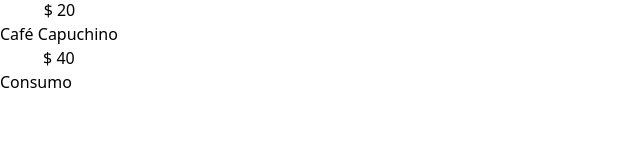
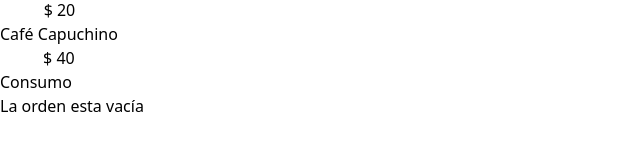
Before and after one commit to evenegas06/tip_calculator, a React (Vite) app: page / in a window 1280 px wide. Shown: the part 554-704 px from the top of the page, without its empty margins (0-640 px from the left). Built offline with nearby package versions, Linux system fonts and the light colour scheme.

Commit message:
show order items

```diff
--- a/src/App.tsx
+++ b/src/App.tsx
@@ -1,10 +1,11 @@
 import MenuItem from "./components/MenuItem";
+import OrderContent from "./components/OrderContent";
 import { menuItems } from "./data/db";
 import { useOrder } from "./hooks/useOrder";
 
 function App() {
 
-  const { addItem } = useOrder();
+  const { order, addItem } = useOrder();
 
   return (
     <>
@@ -14,8 +15,8 @@
         </h1>
       </header>
 
-      <main className="grid py-20 mx-auto max-w-7xl md:grid-cols-2">
-        <section className="p-5">
+      <main className="grid py-20 mx-auto space-x-5 max-w-7xl md:grid-cols-2">
+        <section className="p-5 border rounded-lg shadow-lg">
           <h2 className="text-4xl font-black">Menú</h2>
 
           <ul className="mt-10 space-y-3">
@@ -29,12 +30,12 @@
           </ul>
         </section>
 
-        <aside>
-          <h2>Consumo</h2>
-        </aside>
+        <section className="p-5 space-y-10 border border-dashed rounded-lg shadow-lg border-slate-400">
+          <OrderContent order={order} />
+        </section>
       </main>
     </>
   )
 }
 
-export default App
+export default App;
--- a/src/components/MenuItem.tsx
+++ b/src/components/MenuItem.tsx
@@ -20,4 +20,4 @@
         </li>
     )
 }
-export default MenuItem
+export default MenuItem;
--- /dev/null
+++ b/src/components/OrderContent.tsx
@@ -0,0 +1,48 @@
+import { formatCurrency } from "../helpers/indes";
+import { OrderItem } from "../types";
+
+type OrderContentProps = {
+    order: OrderItem[];
+};
+
+const OrderContent = ({ order }: OrderContentProps) => {
+    return (
+        <div>
+            <h2 className="text-4xl font-black">Consumo</h2>
+
+            <article className="mt-10 space-y-3">
+                {order.length === 0 ? (
+                    <p className="text-center">La orden esta vacía</p>
+                ) : (
+                    order.map((item) => (
+                        <div
+                            key={item.id}
+                            className="flex items-center justify-between py-5 border-gray-200 border-y"
+                        >
+                            <div>
+                                <p className="text-lg">
+                                    {`${item.name} - ${formatCurrency(item.price)}`}
+                                </p>
+
+                                <p className="flex items-center justify-between font-black">
+                                    <span>
+                                        Cantidad: {item.quantity}
+                                    </span>
+
+                                    <span>
+                                        Subtotal: {formatCurrency(item.price * item.quantity)}
+                                    </span>
+                                </p>
+                            </div>
+
+                            <button className="font-black text-white bg-red-600 rounded-full size-8">
+                                X
+                            </button>
+                        </div>
+                    ))
+                )}
+            </article>
+        </div>
+    )
+}
+export default OrderContent;
--- /dev/null
+++ b/src/helpers/indes.ts
@@ -0,0 +1,8 @@
+export function formatCurrency(value: number) {
+	const format = new Intl.NumberFormat('es-MX', {
+		style: 'currency',
+		currency: 'MXN',
+	}).format(value);
+
+	return format;
+}
--- a/src/hooks/useOrder.ts
+++ b/src/hooks/useOrder.ts
@@ -8,30 +8,27 @@
 	 *  Add an item to the order.
 	 */
 	const addItem = (item: MenuItem) => {
-		// const new_item = structuredClone(item);
-		// new_item.quantity = 1;
-
 		const item_exists = order.find((order_item) => order_item.id === item.id);
 
 		if (item_exists) {
 			const update_order = order.map((order_item) => {
 				if (order_item.id === item.id) {
-					order_item.quantity += 1;
+					return { ...order_item, quantity: order_item.quantity + 1 };
 				}
+
 				return order_item;
 			});
 
 			setOrder(update_order);
 			return;
-		} else {
-			const new_item = { ...item, quantity: 1 };
-			setOrder([...order, new_item]);
 		}
+
+		const new_item = { ...item, quantity: 1 };
+		setOrder([...order, new_item]);
 	};
 
-	console.log(order);
-
 	return {
+        order,
 		addItem,
 	};
 };
```
